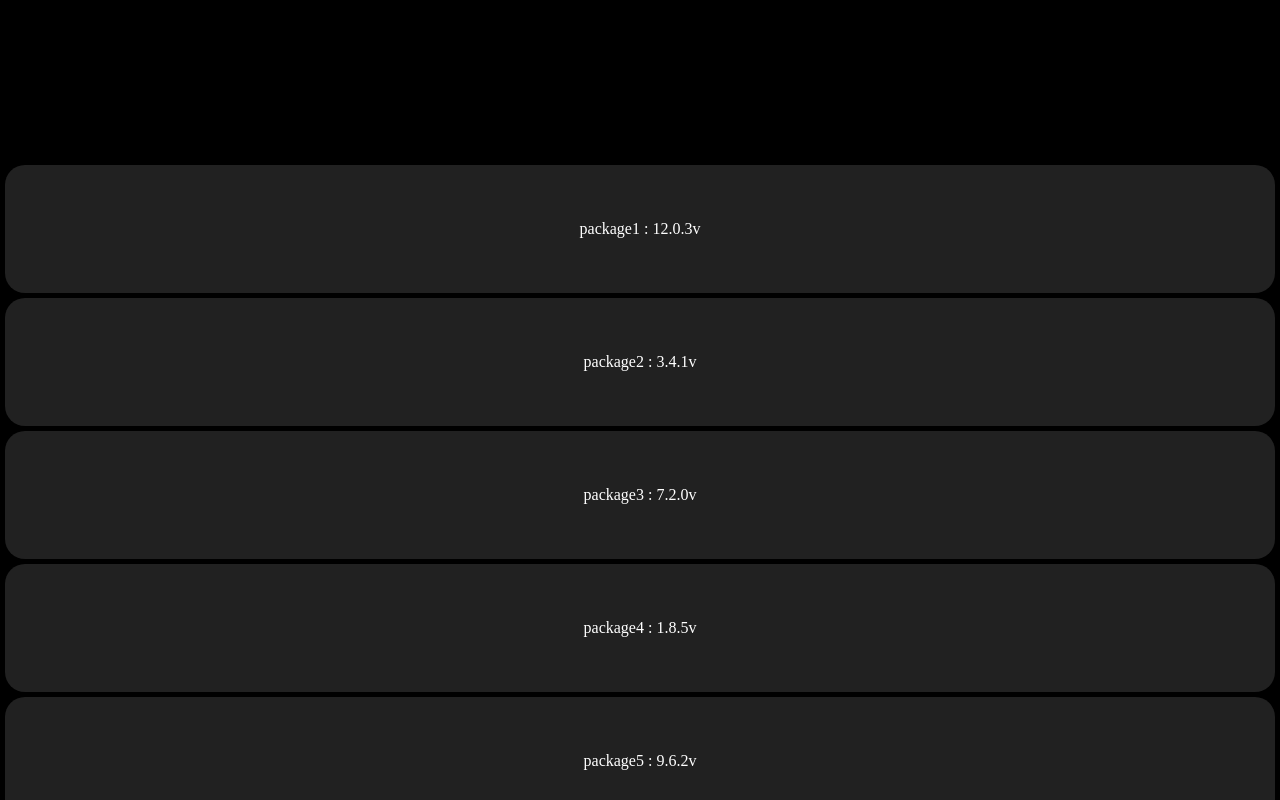
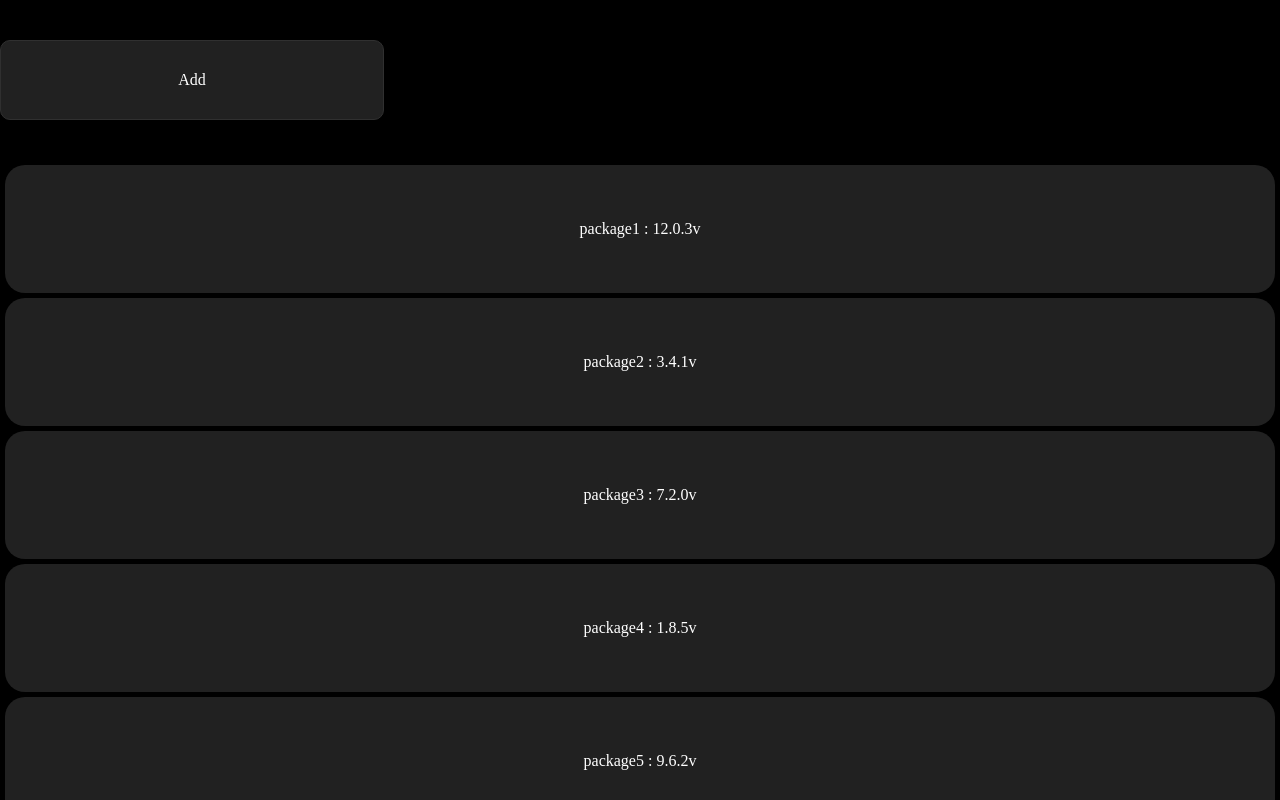
Before and after one commit to Plecaj/Depo, a React (Vite) app in the folder GUI/: page / in a window 1280 px wide. Built offline with nearby package versions, Linux system fonts and the light colour scheme.

Commit message:
button and window for adding new package

```diff
--- a/GUI/src/components/Add/Add.jsx
+++ b/GUI/src/components/Add/Add.jsx
@@ -1,7 +1,18 @@
+import AddWindow from "./AddWindow.jsx";
+import styles from "./Add.module.css";
+import React, {useEffect, useState} from "react";
+
 
 function Add() {
+    const [isWindowVisible , setIsWindowVisible] = useState(false);
+    const OpenAddWindow = () => {setIsWindowVisible(true)};
+
     return(
         <>
+            <div className={styles.button} onClick={OpenAddWindow}>
+                Add
+            </div>
+            <AddWindow isVisible={isWindowVisible} setIsVisible={setIsWindowVisible}></AddWindow>
         </>
     );
 }
--- /dev/null
+++ b/GUI/src/components/Add/Add.module.css
@@ -0,0 +1,56 @@
+.button{
+    width: 30%;
+    height: 50%;
+    justify-content: center;
+    align-items: center;
+    display: flex;
+
+    background-color: rgb(33, 33, 33);
+    color: white;
+
+    border: 1px solid  rgb(48, 48, 48);
+    border-radius: 10px;
+}
+.window{
+    height: 50%;
+    width: 50%;
+
+    border: 1px solid  rgb(48, 48, 48);
+    border-radius: 10px;
+
+    background-color: rgb(33, 33, 33);
+    display: flex;
+    flex-direction: column;
+
+}
+.backGround{
+    position: absolute;
+    display: flex;
+    justify-content: center;
+    align-items: center;
+
+    top: 0;
+    width: 100%;
+    height: 100%;
+
+    background-color: rgba(0, 0, 0, 0.42);
+}
+.closeButton{
+    width: 3vw;
+    height: 3vw;
+    border-radius: 10px;
+    margin: 10px;
+
+    background-color: rgb(117, 0, 0);
+    color: rgb(51, 0, 0);
+    border: none;
+
+    display: flex;
+    justify-content: center;
+    align-items: center;
+}
+.header{
+    display: flex;
+    flex-direction: row;
+    justify-content: flex-end;
+}
--- /dev/null
+++ b/GUI/src/components/Add/AddWindow.jsx
@@ -0,0 +1,20 @@
+import styles from './Add.module.css';
+
+function AddWindow({isVisible, setIsVisible}) {
+
+    return(
+        <>
+            {isVisible &&
+                <div  className={styles.backGround}>
+                    <div className={styles.window}>
+                        <div className={styles.header}>
+                            <button className={styles.closeButton} onClick={() => setIsVisible(false)}>X</button>
+                        </div>
+                    </div>
+                </div>
+            }
+        </>
+    );
+}
+
+export default AddWindow;
--- a/GUI/src/components/ManagerBar/ManagerBar.jsx
+++ b/GUI/src/components/ManagerBar/ManagerBar.jsx
@@ -1,10 +1,11 @@
 import styles from './ManagerBar.module.css'
+import Add from "../Add/Add.jsx";
 
 
 function ManagerBar() {
     return(
         <div className={styles.bar}>
-
+            <Add> </Add>
         </div>
     );
 }
--- a/GUI/src/components/ManagerBar/ManagerBar.module.css
+++ b/GUI/src/components/ManagerBar/ManagerBar.module.css
@@ -3,4 +3,8 @@
     height: 100%;
     width: 100%;
     margin: 0;
+
+    display: flex;
+    flex-direction: row;
+    align-items: center;
 }
```
